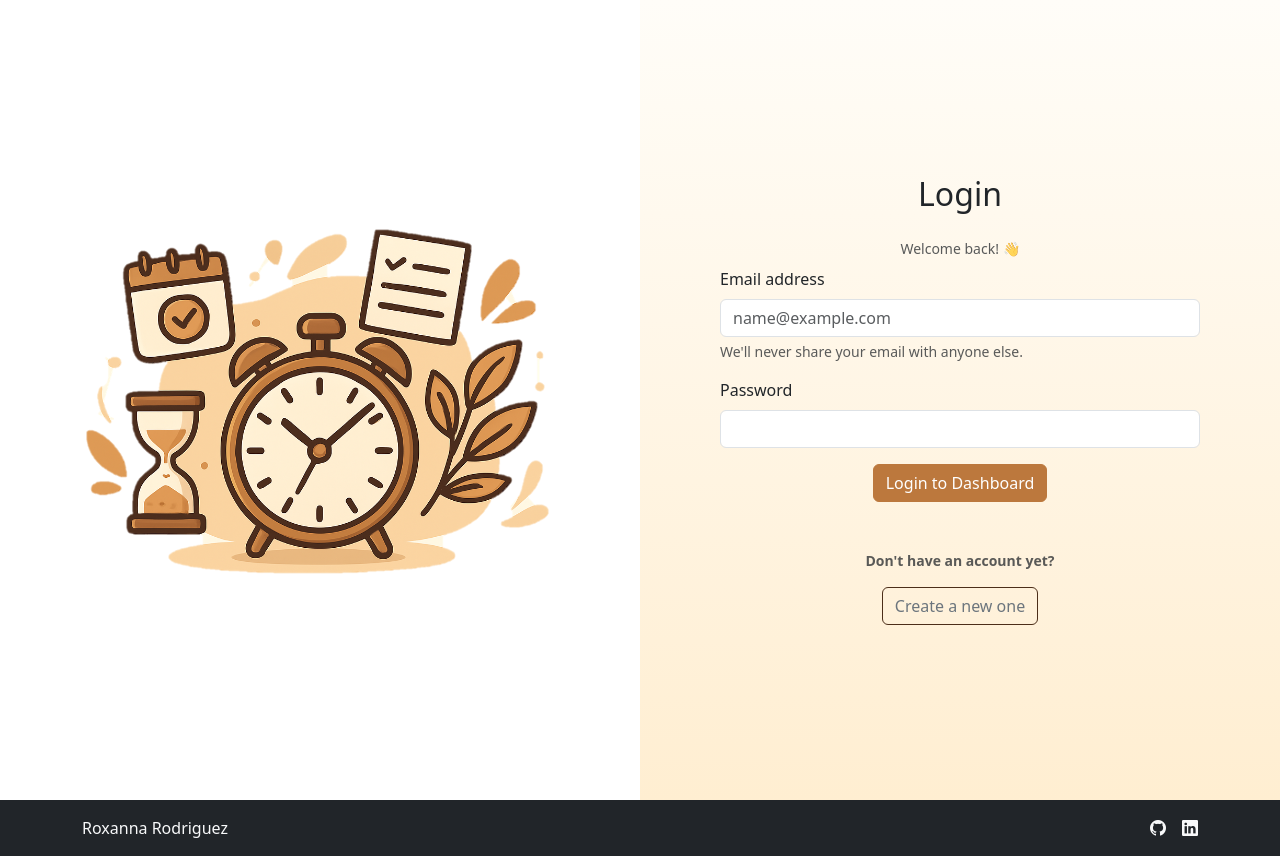
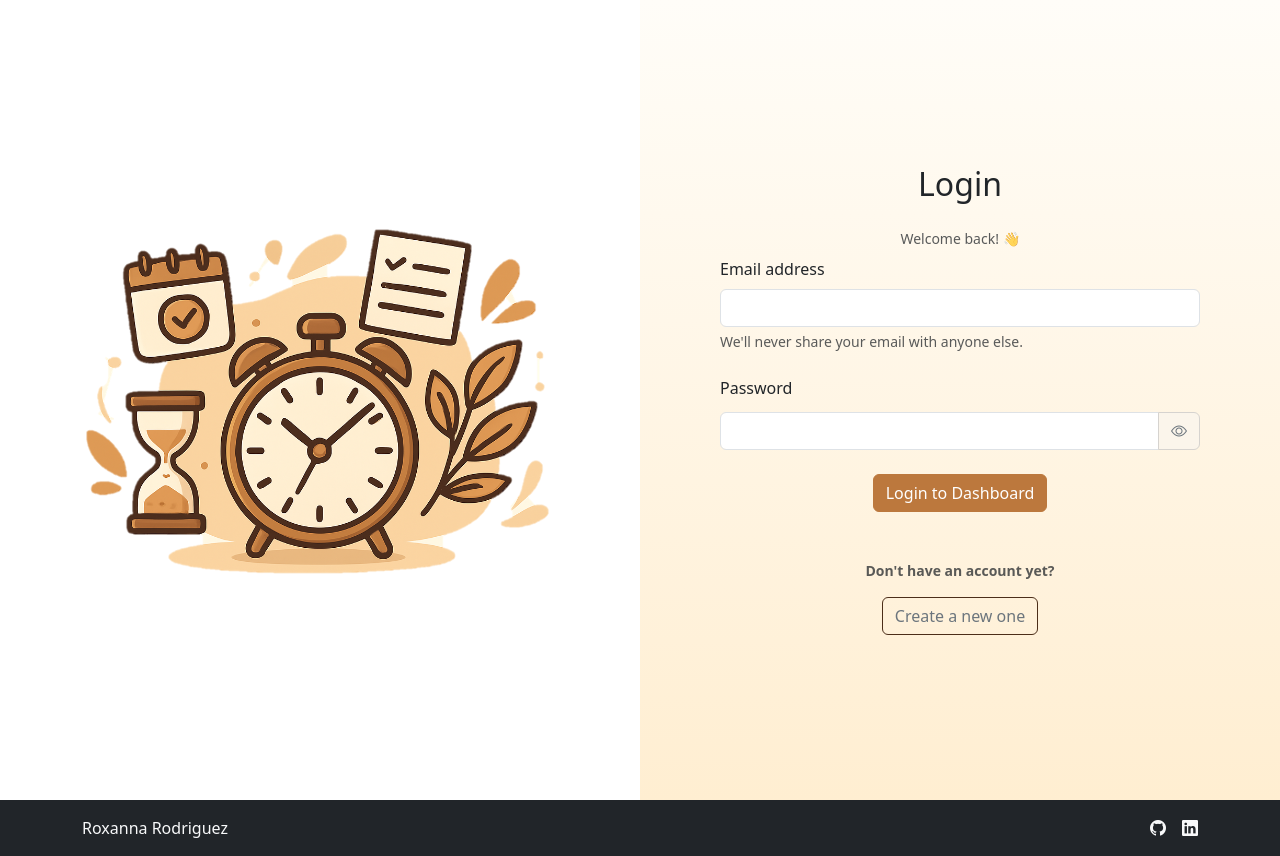
Before and after one commit to roxannardgz/time-management-cs50, a Flask app: page /login in a window 1280 px wide. Shown: the part 56-912 px from the top of the page. Run offline with Flask 3, Linux system fonts and the light colour scheme.

Commit message:
Add toggle button for password visibility

```diff
--- a/static/styles.css
+++ b/static/styles.css
@@ -82,6 +82,11 @@ main {
     }
 }
 
+.input-group {
+    margin-top: 0.25rem;
+}
+
+
 .category-card {
     background-color: #fffdf8;
     /* very light cream */
@@ -107,6 +112,16 @@ main {
 }
 
 
+.toggle-password {
+    background-color: #fbf5eb;
+    border-color: #d6d3cf;
+}
+
+.toggle-password:hover {
+    background-color: #ffeed1;
+    border-color: #bc783d;
+    color: #1F1D20;
+}
 
 /* Colors
 #1F1D20
--- a/templates/login.html
+++ b/templates/login.html
@@ -20,17 +20,23 @@
 
                 <!-- Login form (Adapted from Bootstrap documentation: forms overview)-->
                 <form action="/login" method="post" autocomplete="off">
-                    <div class="mb-3">
+                    <div class="mb-4">
                         <label for="loginEmail" class="form-label">Email address</label>
-                        <input type="email" class="form-control" id="loginEmail" aria-describedby="emailHelp"
-                            name="email" autocomplete="off" placeholder="name@example.com" required>
-                        <div id="emailHelp" class="form-text">We'll never share your email with anyone else.</div>
+                        <input type="email" class="form-control" id="loginEmail" required>
+                        <div class="form-text">We'll never share your email with anyone else.</div>
                     </div>
-                    <div class="mb-3">
+
+                    <div class="mb-4">
                         <label for="loginPassword" class="form-label">Password</label>
-                        <input type="password" class="form-control" id="loginPassword" name="password"
-                            autocomplete="new-password" required>
+                        <div class="input-group">
+                            <input type="password" class="form-control" id="loginPassword" required>
+                            <button type="button" class="btn btn-outline-secondary toggle-password">
+                                <i class="bi bi-eye"></i>
+                            </button>
+                        </div>
                     </div>
+
+
                     <button type="submit" class="btn btn-secondary d-block mx-auto">Login to Dashboard</button>
                 </form>
 
@@ -45,4 +51,26 @@
     </div>
 </div>
 
+
+<script>
+    document.addEventListener("DOMContentLoaded", () => {
+        document.querySelectorAll(".toggle-password").forEach(btn => {
+            btn.addEventListener("click", () => {
+                const inputId = btn.getAttribute("data-target");
+                const input = document.getElementById(inputId);
+                const icon = btn.querySelector("i");
+
+                if (!input) return;
+
+                const isHidden = input.type === "password";
+                input.type = isHidden ? "text" : "password";
+
+                icon.classList.toggle("bi-eye", !isHidden);
+                icon.classList.toggle("bi-eye-slash", isHidden);
+            });
+        });
+    });
+</script>
+
+
 {% endblock %}
```
